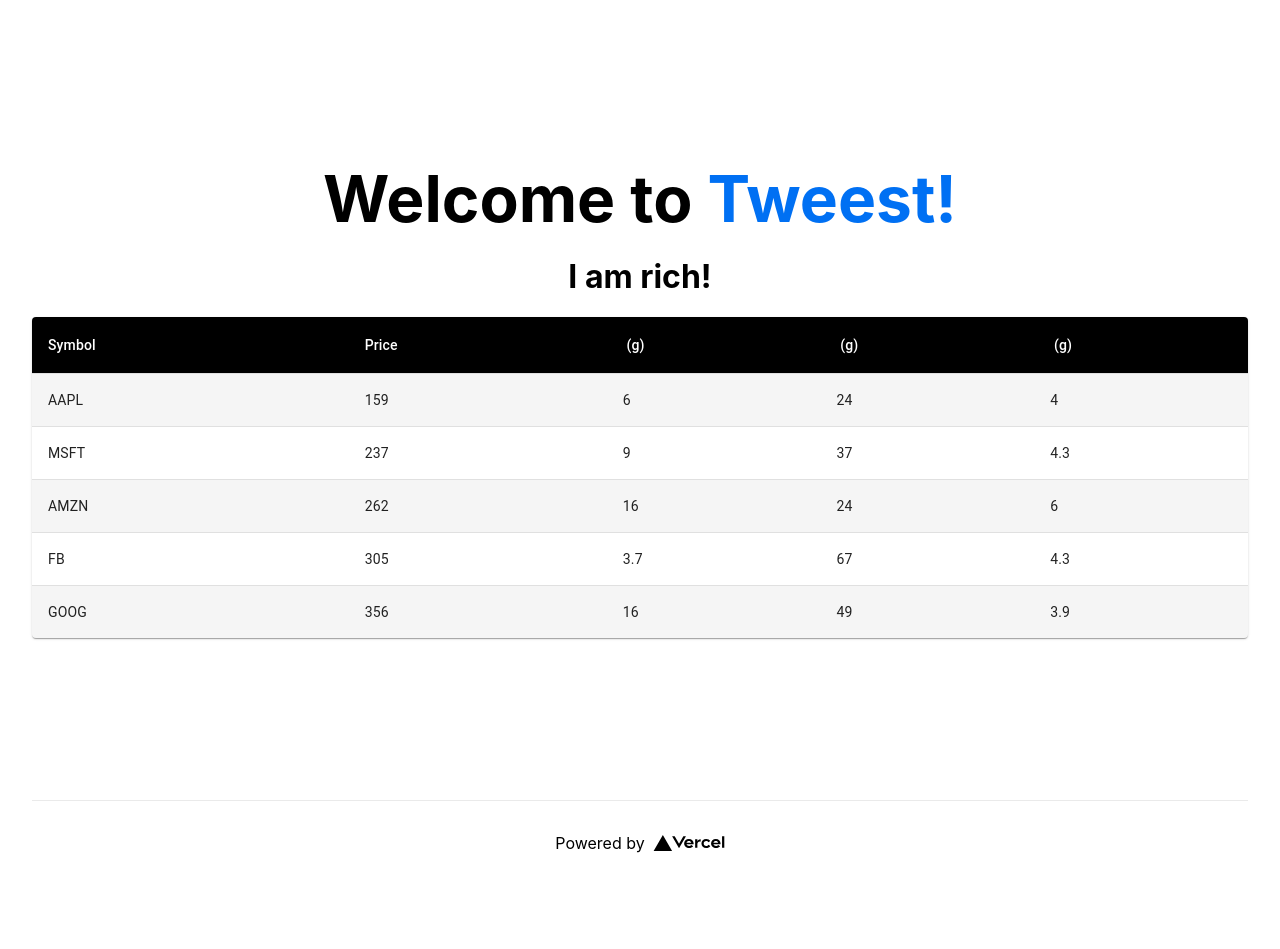
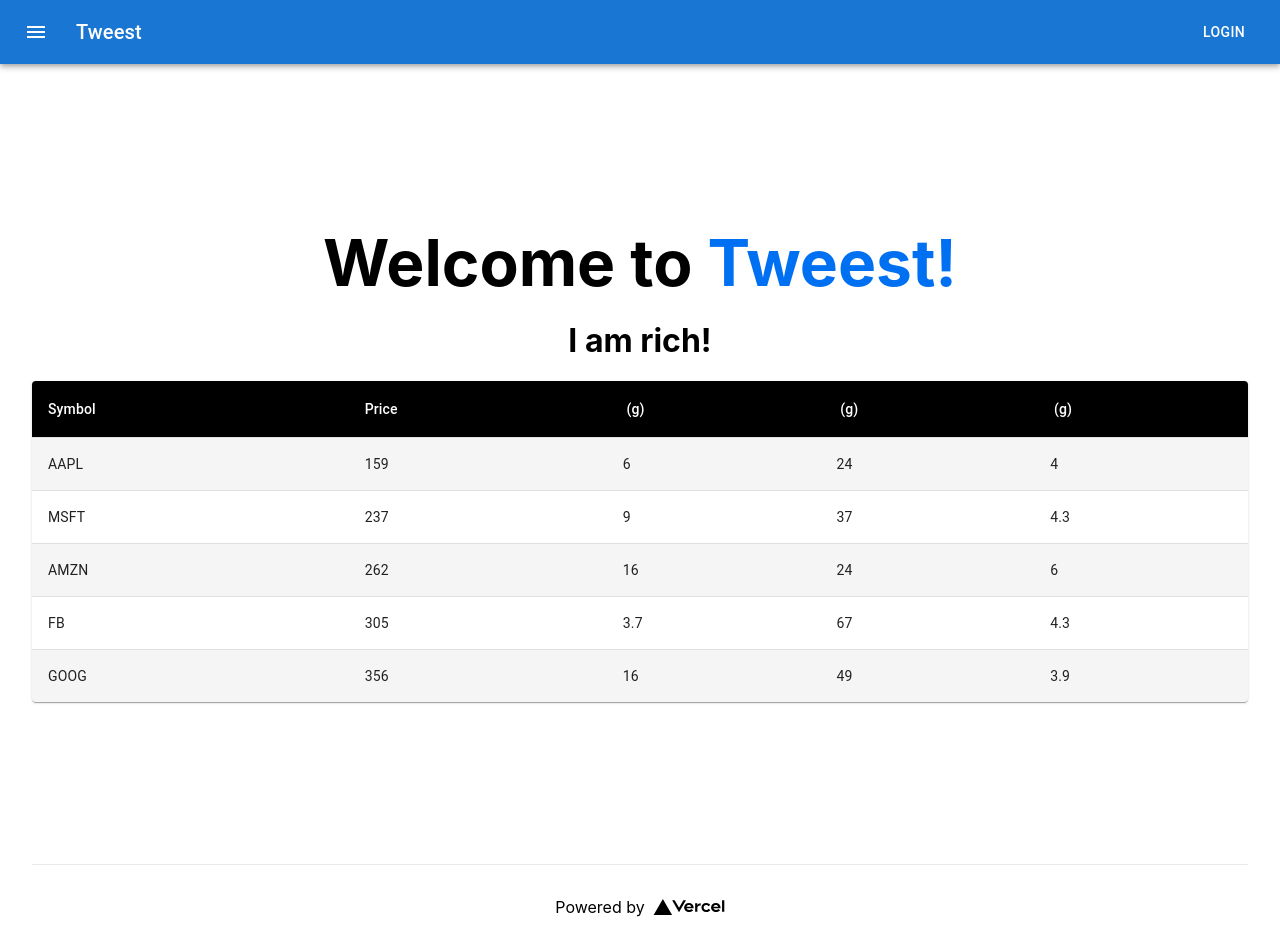
Before and after one commit to Tweest-Live/Tweest, a Next.js app: page / in a window 1280 px wide. Before the commit the page ends 885 px from the top, so only its background shows below. Built offline with nearby package versions, Linux system fonts and the light colour scheme.

Commit message:
setup initial navbar template

```diff
--- /dev/null
+++ b/components/Navbar.tsx
@@ -0,0 +1,33 @@
+import * as React from 'react';
+import Link from "next/link"
+import AppBar from '@mui/material/AppBar';
+import Box from '@mui/material/Box';
+import Toolbar from '@mui/material/Toolbar';
+import Typography from '@mui/material/Typography';
+import Button from '@mui/material/Button';
+import IconButton from '@mui/material/IconButton';
+import MenuIcon from '@mui/icons-material/Menu';
+
+export default function Navbar() {
+  return (
+    <Box sx={{ flexGrow: 1 }}>
+      <AppBar position="static">
+        <Toolbar>
+          <IconButton
+            size="large"
+            edge="start"
+            color="inherit"
+            aria-label="menu"
+            sx={{ mr: 2 }}
+          >
+            <MenuIcon />
+          </IconButton>
+          <Typography variant="h6" component="div" sx={{ flexGrow: 1 }}>
+            <Link href='/'>Tweest</Link>
+          </Typography>
+          <Button color="inherit">Login</Button>
+        </Toolbar>
+      </AppBar>
+    </Box>
+  );
+}
--- a/package.json
+++ b/package.json
@@ -12,6 +12,7 @@
     "@apollo/client": "^3.5.9",
     "@emotion/react": "^11.8.1",
     "@emotion/styled": "^11.8.1",
+    "@mui/icons-material": "^5.4.2",
     "@mui/material": "^5.4.3",
     "apollo-server-micro": "^3.6.3",
     "graphql": "^16.3.0",
--- a/pages/index.tsx
+++ b/pages/index.tsx
@@ -3,9 +3,12 @@
 import Image from 'next/image'
 import styles from '../styles/Home.module.css'
 import SymbolTable from '../components/symbolTable'
+import Navbar from '../components/Navbar'
 
 const Home: NextPage = () => {
   return (
+    <div>
+      <Navbar/>
       <div className={styles.container}>
         <Head>
           <title>Create Next App</title>
@@ -36,6 +39,7 @@
           </a>
         </footer>
       </div>
+    </div>
   )
 }
 
```
Also changed, not shown: 1 other file (tests, documents, lock files or other folders). Lines whose indentation alone changed are shown as unchanged.
